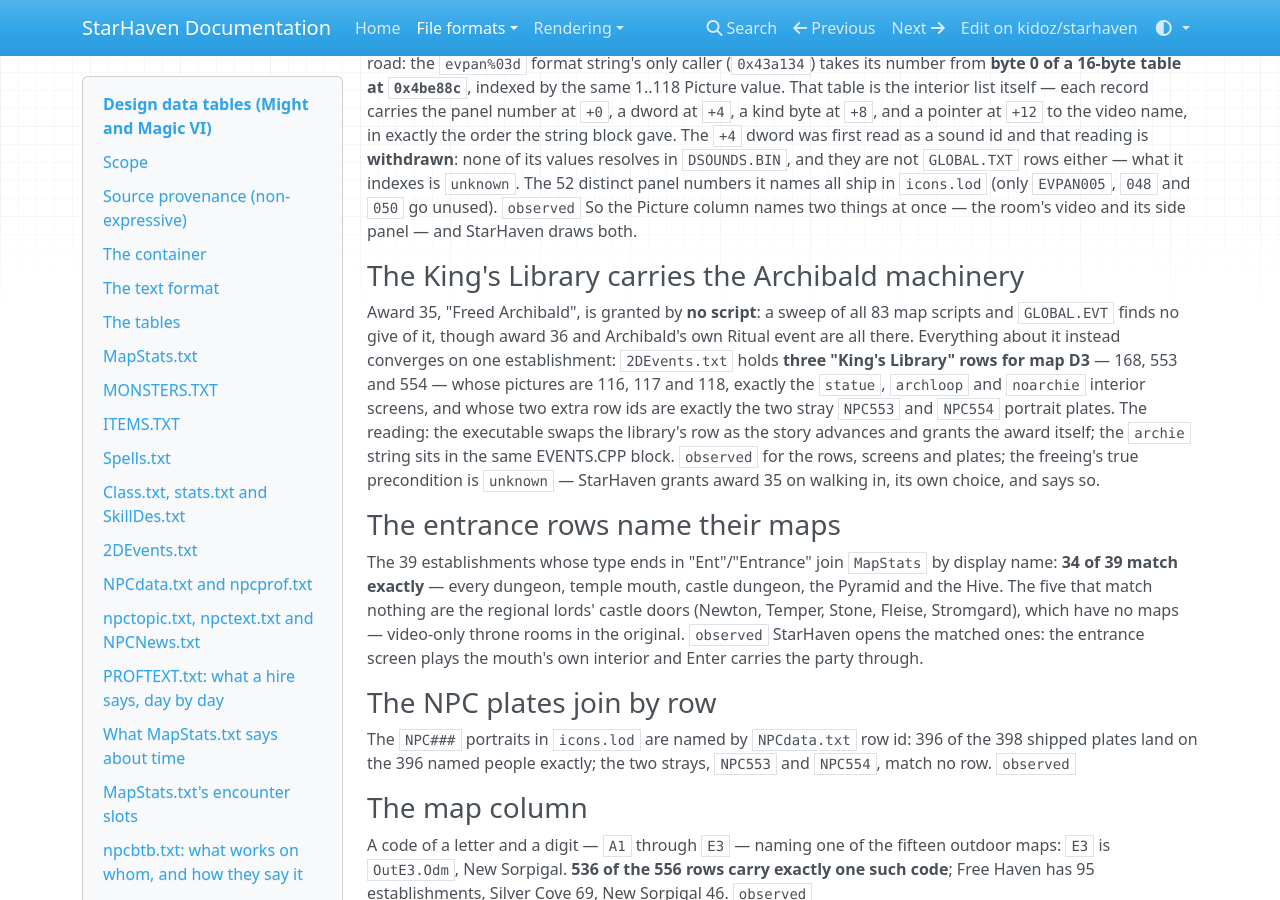
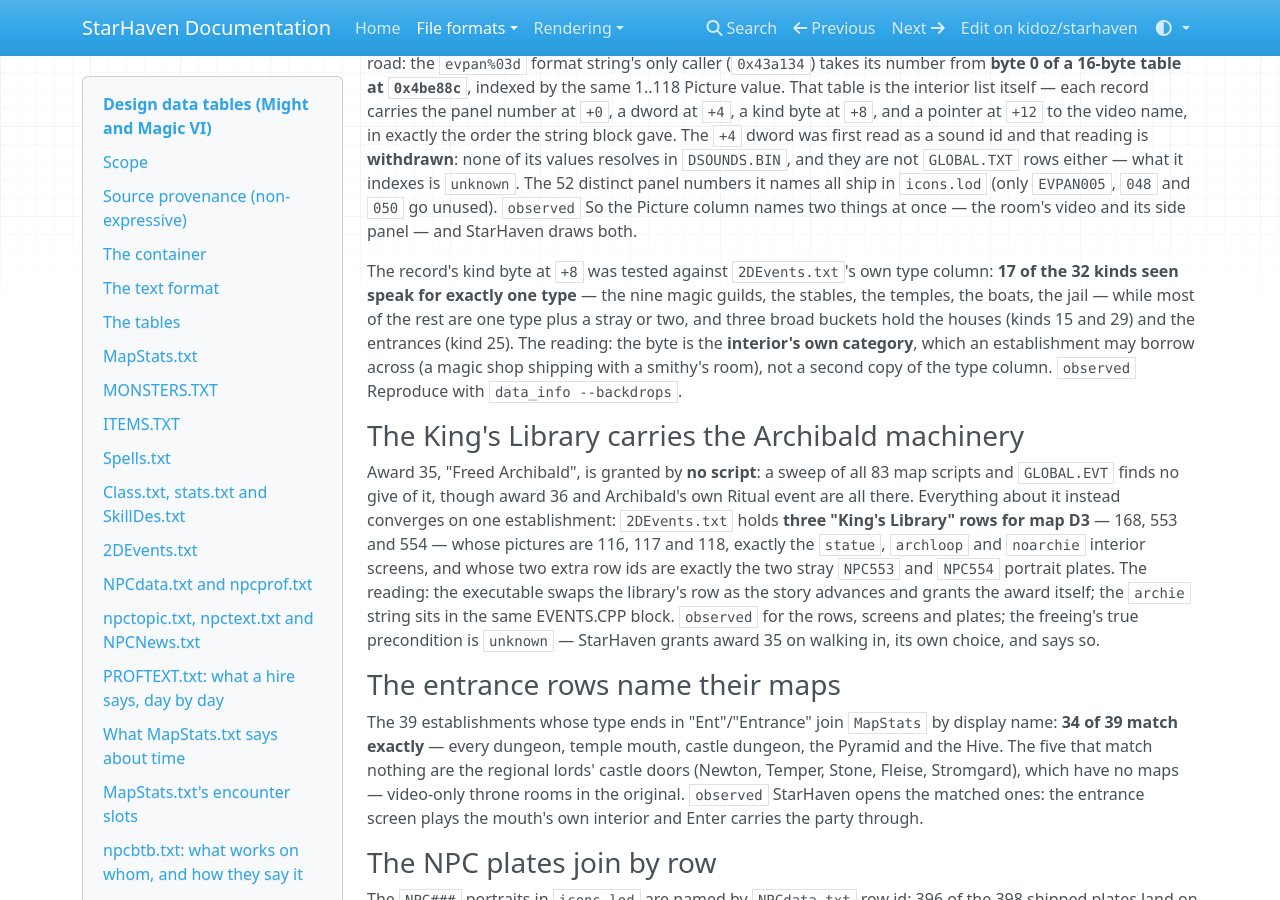
Before and after one commit to kidoz/starhaven, an MkDocs documentation site: the page built from docs/formats/text-tables.md, in a window 1280 px wide and 900 px high, scrolled down 5946 px. Built offline with MkDocs 1.6.1, drawn with Linux system fonts in a browser that asks for light colours; nearby versions of some CDN libraries.

Commit message:
Sort the rooms by their own kind and say what it is not

```diff
--- a/docs/formats/text-tables.md
+++ b/docs/formats/text-tables.md
@@ -307,6 +307,16 @@
 (only `EVPAN005`, `048` and `050` go unused). `observed` So the Picture
 column names two things at once — the room's video and its side panel —
 and StarHaven draws both.
+
+The record's kind byte at `+8` was tested against `2DEvents.txt`'s own
+type column: **17 of the 32 kinds seen speak for exactly one type** — the
+nine magic guilds, the stables, the temples, the boats, the jail — while
+most of the rest are one type plus a stray or two, and three broad
+buckets hold the houses (kinds 15 and 29) and the entrances (kind 25).
+The reading: the byte is the **interior's own category**, which an
+establishment may borrow across (a magic shop shipping with a smithy's
+room), not a second copy of the type column. `observed` Reproduce with
+`data_info --backdrops`.
 
 ### The King's Library carries the Archibald machinery
 
```
Also changed, not shown: README.md (+6 -0 lines), 2 other files.
